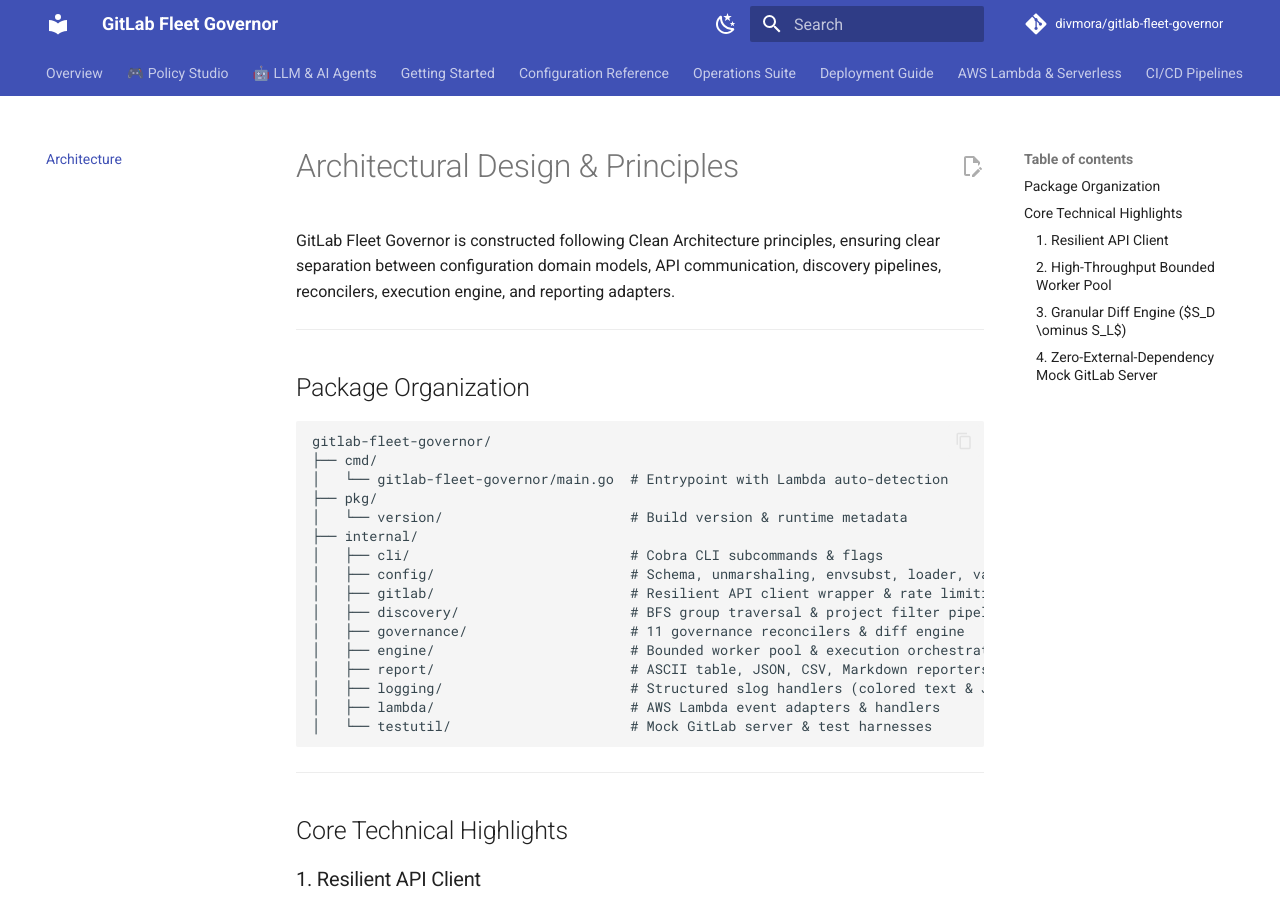
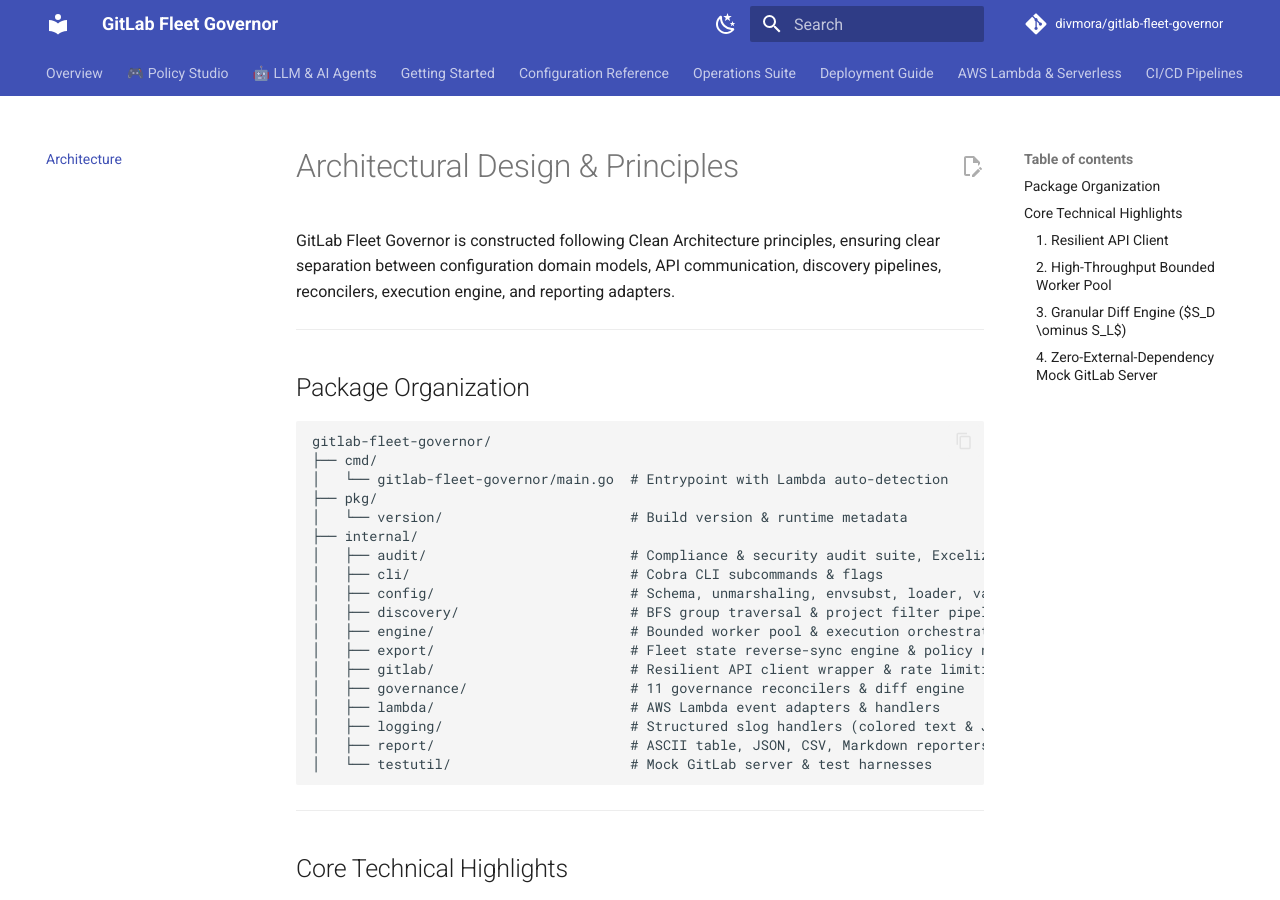
Before and after one commit to divmora/gitlab-fleet-governor, an MkDocs documentation site: the page built from docs/architecture.md, in a window 1280 px wide and 900 px high. Built offline with MkDocs 1.6.1 and Material for MkDocs 9.7.7, drawn with Linux system fonts in a browser that asks for light colours; comment, search, counter and statistics services are not loaded.

Commit message:
docs: update architecture, agent specs, plans, and LLM reference for export command

````diff
--- a/docs/architecture.md
+++ b/docs/architecture.md
@@ -13,15 +13,17 @@
 ├── pkg/
 │   └── version/                       # Build version & runtime metadata
 ├── internal/
+│   ├── audit/                         # Compliance & security audit suite, Excelize, SMTP
 │   ├── cli/                           # Cobra CLI subcommands & flags
 │   ├── config/                        # Schema, unmarshaling, envsubst, loader, validator
+│   ├── discovery/                     # BFS group traversal & project filter pipeline
+│   ├── engine/                        # Bounded worker pool & execution orchestrator
+│   ├── export/                        # Fleet state reverse-sync engine & policy normalizer
 │   ├── gitlab/                        # Resilient API client wrapper & rate limiting
-│   ├── discovery/                     # BFS group traversal & project filter pipeline
 │   ├── governance/                    # 11 governance reconcilers & diff engine
-│   ├── engine/                        # Bounded worker pool & execution orchestrator
+│   ├── lambda/                        # AWS Lambda event adapters & handlers
+│   ├── logging/                       # Structured slog handlers (colored text & JSON)
 │   ├── report/                        # ASCII table, JSON, CSV, Markdown reporters
-│   ├── logging/                       # Structured slog handlers (colored text & JSON)
-│   ├── lambda/                        # AWS Lambda event adapters & handlers
 │   └── testutil/                      # Mock GitLab server & test harnesses
 ```
 
--- a/docs/llms-full.txt
+++ b/docs/llms-full.txt
@@ -26,6 +26,8 @@
 
 # Commands
 gitlab-fleet-governor run -c <path> [flags]        # Execute fleet governance
+gitlab-fleet-governor export [flags]               # Reverse-sync live fleet state to policy.yaml
+gitlab-fleet-governor audit -c <path> [flags]      # Execute fleet compliance and security audits
 gitlab-fleet-governor validate -c <path> [flags]   # Validate policy syntax & schema offline
 gitlab-fleet-governor lambda --event <path>        # Emulate local AWS Lambda execution
 gitlab-fleet-governor version                      # Show build & semver information
````
Also changed, not shown: AGENTS.md (+3 -1 lines), docs/index.md (+1 -0 lines), docs/plans.md (+2 -0 lines).
